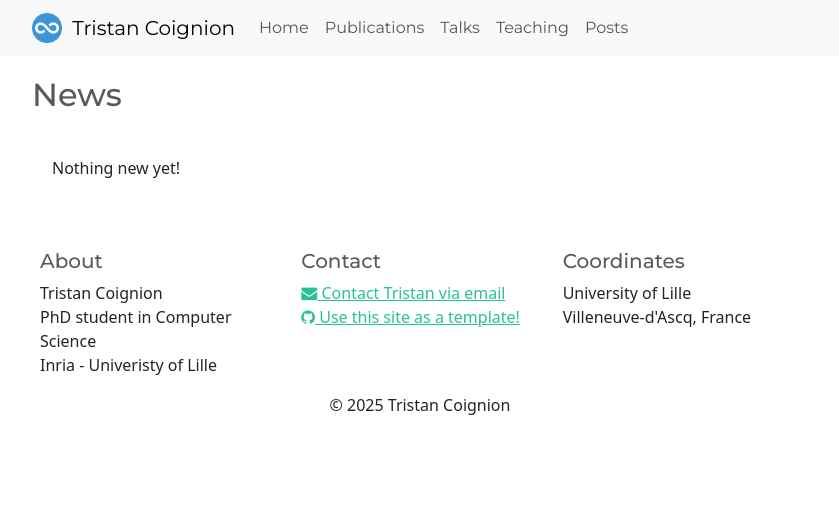
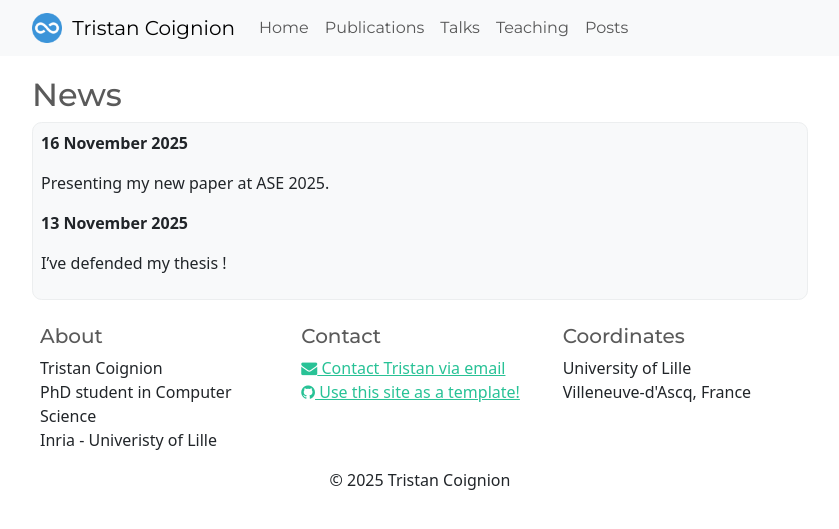
Before and after one commit to Saauan/saauan.github.io, a Jekyll site: the page built from _pages/allnews.md, in a window 1280 px wide. Shown: the top 529 px of the page, without its empty margins (220-1059 px from the left). Built offline with Jekyll 4.4.1, drawn with Linux system fonts in a browser that asks for light colours; nearby versions of some CDN libraries; a style sheet for code colours, icons or effects is not loaded.

Commit message:
add news, and thesis

```diff
--- a/_data/news.yml
+++ b/_data/news.yml
@@ -1,5 +1,5 @@
-- date: 1 January, 1941
-  headline: "Example news here"
+- date: 16 November 2025
+  headline: "Presenting my new paper at ASE 2025."
 
-- date: 1 January, 1940
-  headline: "Example news here"
+- date: 13 November 2025
+  headline: "I've defended my thesis !"
--- a/_includes/sidebar.html
+++ b/_includes/sidebar.html
@@ -23,7 +23,7 @@
 {% endfor %}
 </div>
 
-<!-- <div class="jumbotron">
+<div class="bg-primary p-3 mt-3 bg-light border rounded-3">
   <h4>News</h4>
 
   {% for article in site.data.news limit:3 %}
@@ -33,4 +33,4 @@
 
   <h5><a href="{{ site.url }}{{ site.baseurl }}/allnews.html">... see all News</a></h5>
 
-</div> -->
+</div>
--- a/_pages/allnews.md
+++ b/_pages/allnews.md
@@ -7,13 +7,13 @@ permalink: /allnews.html
 
 ## News
 
-<div class="jumbotron">
-Nothing new yet!
+<div class="bg-primary p-2 bg-light border rounded-3">
+<!-- Nothing new yet! -->
 
-<!-- {% for article in site.data.news %}
+{% for article in site.data.news %}
 <b>{{ article.date }}</b>
 
 {{ article.headline }}
-{% endfor %} -->
+{% endfor %}
 
 </div>
--- a/_pages/talks.md
+++ b/_pages/talks.md
@@ -22,6 +22,7 @@ permalink: /talks/
 }
 </style>
 ## Selected talks
+- Thesis defense (2025) - [[Slides]](./thesis.pdf)
 - Green My LLM: How much does your copilot eat? ~ GT-GLIA 2025 - [[Slides]](https://slides.com/tristancoignion/gt-gl-ia-2025)
 - A performance Study of LLM-Generated Code on Leetcode ~ [EASE 2024](https://conf.researchr.org/home/ease-2024) - [[Slides]](https://slides.com/tristancoignion/ease-2024)
 - A performance Study of LLM-Generated Code on Leetcode ~ [Green Days 2024](https://perso.ens-lyon.fr/laurent.lefevre/greendaystoulouse2024/) - [[Slides]](https://slides.com/tristancoignion/a-performance-study)
```
Also changed, not shown: _pages/home.md (+1 -1 lines), _pages/publications.md (+0 -1 lines), 1 other file.
